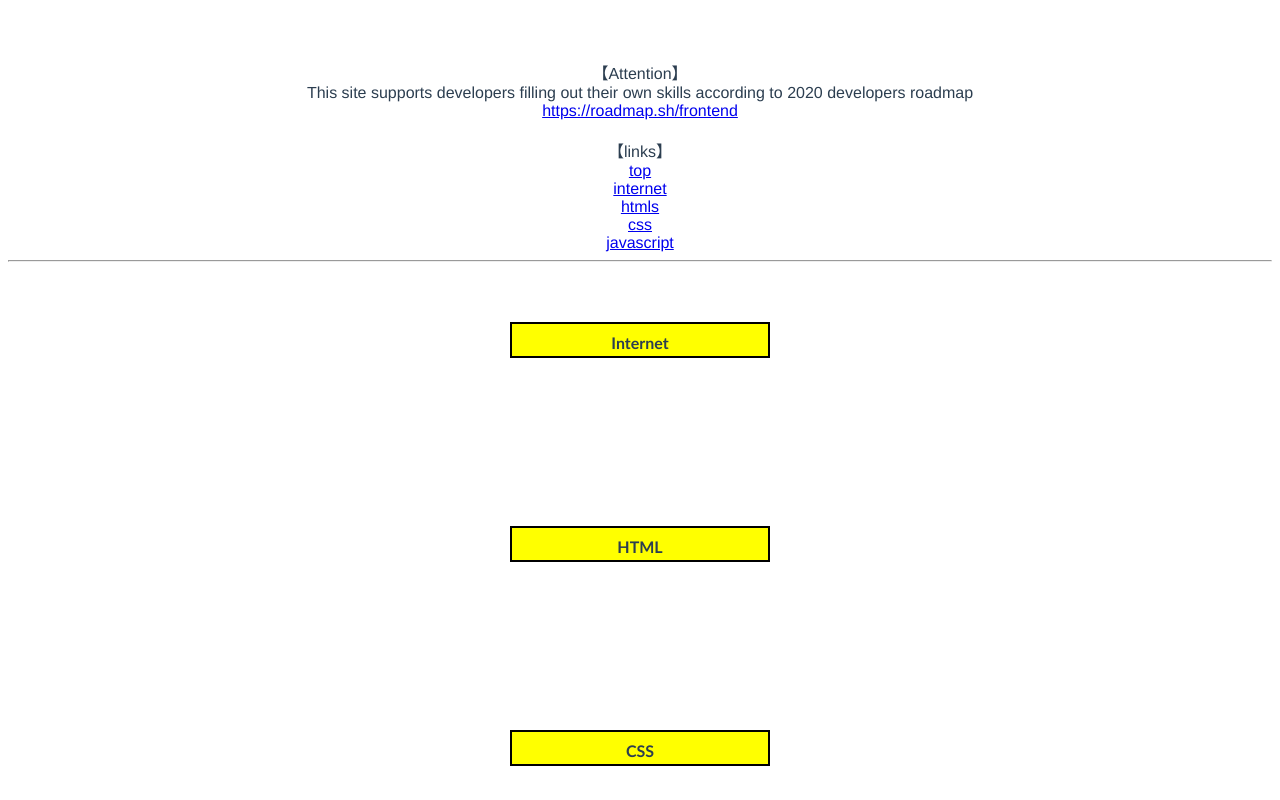
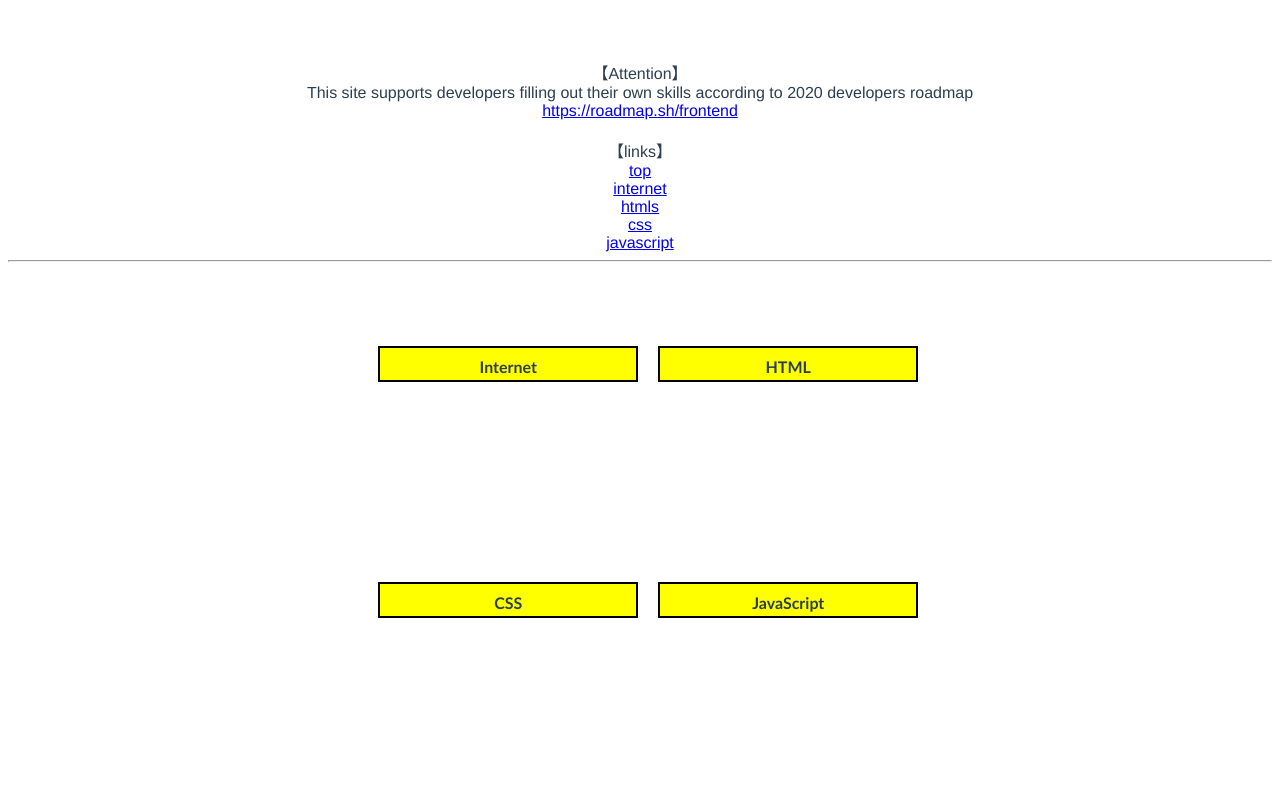
Before and after one commit to Yu0614/road-map-2020, a Vue app: page / in a window 1280 px wide. Shown: the top 800 px of the page. Built offline with nearby package versions, Linux system fonts and the light colour scheme.

Commit message:
style: add flex-box

```diff
--- a/src/components/main.vue
+++ b/src/components/main.vue
@@ -1,5 +1,5 @@
 <template>
-  <div id="app">
+  <div id="flex-app" class="flex-app">
     <!-- <ul v-for="target of targets" :key="target.name"> -->
 
     <!-- <router-link :to="{ path: target.path }"> -->
@@ -141,4 +141,11 @@ p.target-name {
   font-family: "Gill Sans", sans-serif;
   font-weight: 600;
 }
+
+.flex-app {
+  display: flex;
+  flex-wrap: wrap;
+  padding-left: 28.5%;
+  padding-right: 20%;
+}
 </style>
```
